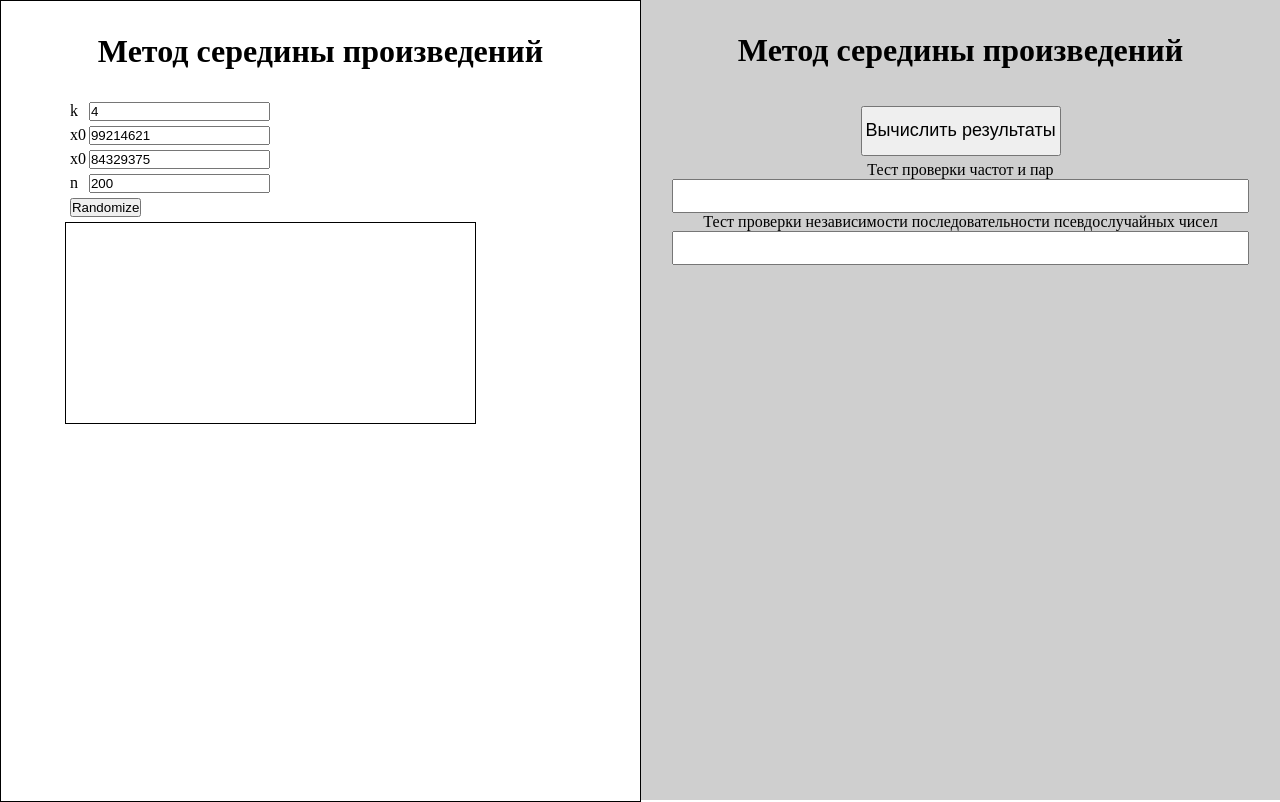
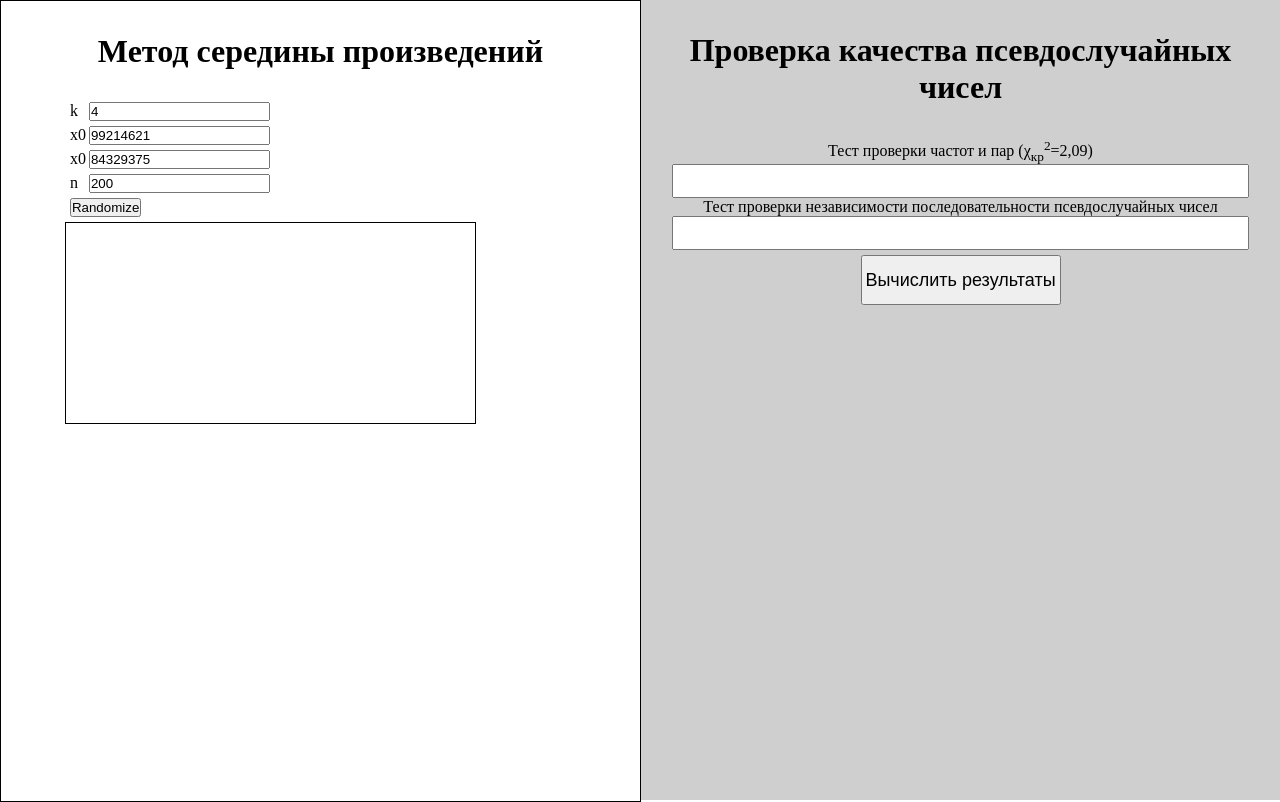
Before and after one commit to STS309/lab1, a plain HTML site: page index.html in a window 1280 px wide. Drawn offline with Linux system fonts and the light colour scheme.

```diff
--- a/CSS/style.css
+++ b/CSS/style.css
@@ -69,3 +69,6 @@
     height: 32px;
     resize: none;
 }
+.testtext {
+    text-align: center;
+}
--- a/JS/main.js
+++ b/JS/main.js
@@ -7,8 +7,8 @@
     x1=document.querySelector('#x1').value;
     n=document.querySelector('#n').value;
     document.querySelector('#randout').innerHTML = "";
-    if (String(x0).length!=String(x1).length ) {
-        alert('Числа неоднозначные');
+    if (String(x0).length!=String(x1).length || String(x0).length!=2*k|| String(x1).length!=2*k) {
+        alert('k= '+String(k)+" !");
         return 0;
     }
     for (i=0; i<n; i++) {
@@ -17,7 +17,6 @@
         document.querySelector('#randout').innerHTML+=" "+String(c1[i]);
         x0=x1;
         x1=c1[i];
-        console.log(C, k, c1[i])
     }
     //9044
     return c1;
--- a/index.html
+++ b/index.html
@@ -37,15 +37,17 @@
         </div>
     </main>
     <div class="tests">
-        <h1>Метод середины произведений</h1>
+        <h1>Проверка качества псевдослучайных чисел</h1>
         <div id="testy">
+
+            <div class = "testtext">Тест проверки  частот и пар (χ<sub>кр</sub><sup>2</sup>=2,09)</div>
+            <textarea class="test1"></textarea>
+
+            <div class = "testtext">Тест проверки независимости последовательности псевдослучайных чисел</div>
+            <textarea class="test2"></textarea>
             <ul>
                 <button class="myButton">Вычислить результаты</button>
             </ul>
-            <div>Тест проверки  частот и пар</div>
-            <textarea class="test1"></textarea>
-            <div>Тест проверки независимости последовательности псевдослучайных чисел</div>
-            <textarea class="test2"></textarea>
         </div>
     </main>
     </div>
```
